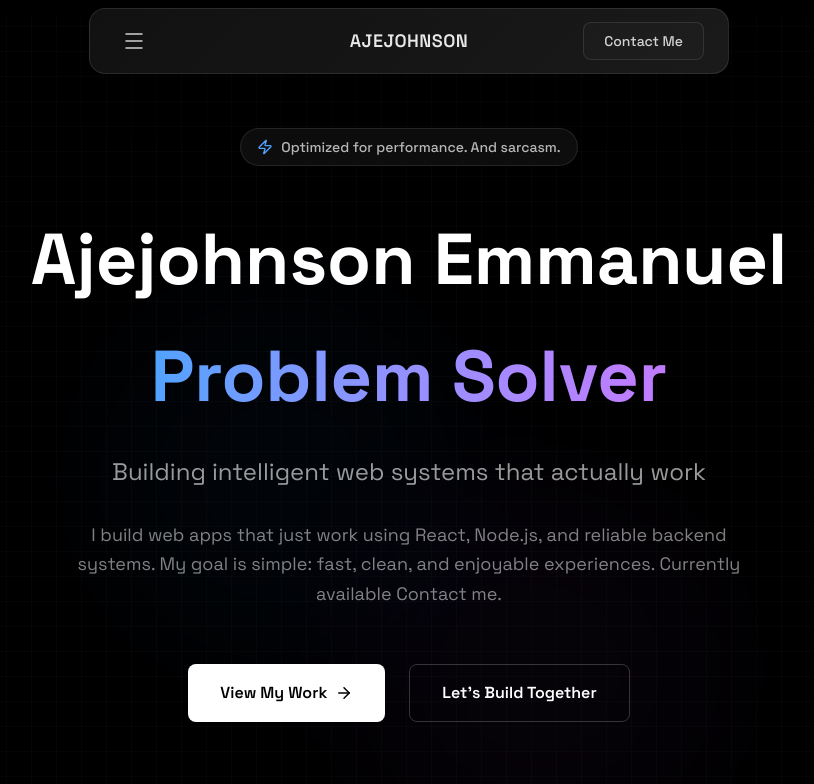
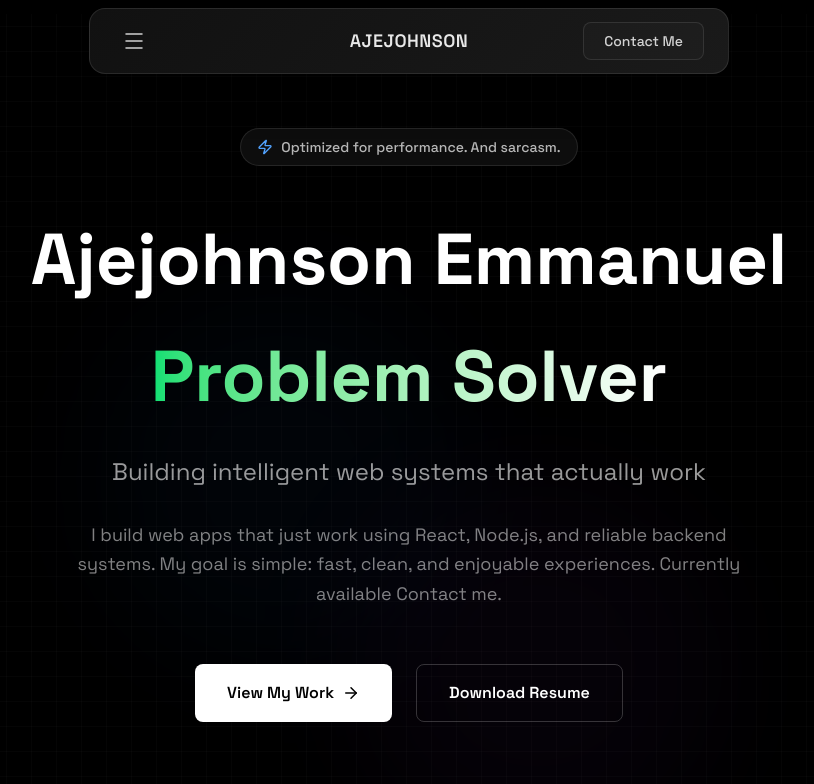
Before and after one commit to e-xxxxl/ajejohnson, a React (Vite) app: page / in a window 1280 px wide. Shown: the top 784 px of the page, without its empty margins (231-1045 px from the left). Built offline with nearby package versions, Linux system fonts and the light colour scheme.

Commit message:
style: update gradient colors and button text in Section1 component

```diff
--- a/src/Components/HeroSection/Section1.jsx
+++ b/src/Components/HeroSection/Section1.jsx
@@ -55,7 +55,7 @@ export default function Section1() {
             <div className="relative h-16 sm:h-20 lg:h-28 mb-6">
               <div className="absolute inset-0 flex items-center justify-center">
                 <h2
-                  className="text-4xl sm:text-5xl lg:text-7xl font-bold bg-gradient-to-r from-blue-400 to-purple-400 bg-clip-text text-transparent transition-all duration-700"
+                  className="text-4xl sm:text-5xl lg:text-7xl font-bold bg-gradient-to-r from-green-400 to-white bg-clip-text text-transparent transition-all duration-700"
                   key={rotatingWord}
                   style={{
                     animation: 'fadeInOut 4s ease-in-out',
@@ -82,7 +82,7 @@ export default function Section1() {
               <ArrowRight size={18} className="group-hover:translate-x-1 transition-transform" />
             </button>
             <button className="group px-6 sm:px-8 py-3 sm:py-4 rounded-lg border border-white/20 text-white font-semibold text-sm sm:text-base transition-all duration-300 hover:border-white/40 hover:bg-white/5 hover:shadow-xl hover:shadow-white/10 hover:-translate-y-1">
-              Let's Build Together
+              Download Resume
             </button>
           </div>
 
```
